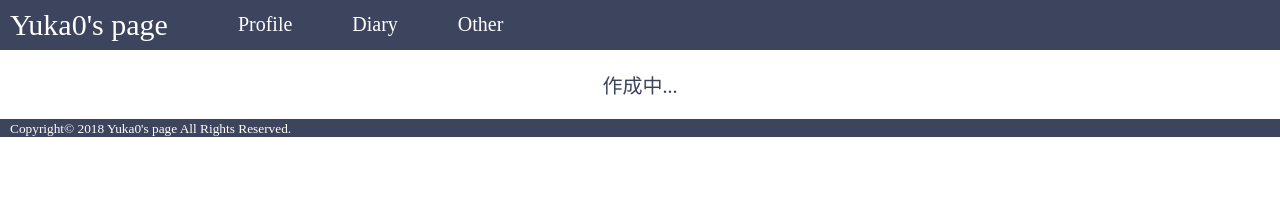
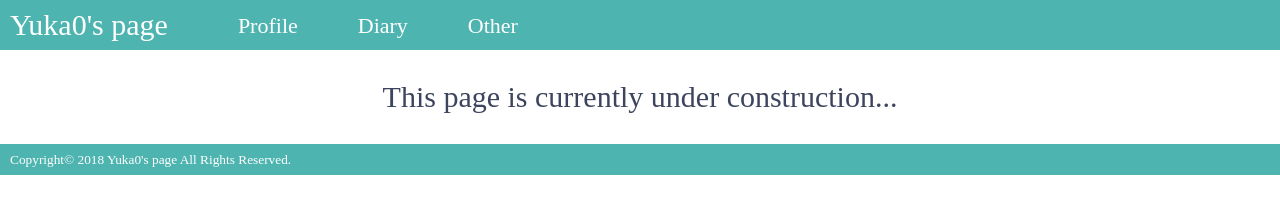
Before and after one commit to yuka0/yuka0.github.io, a plain HTML site: page index.html in a window 1280 px wide. Drawn offline with Linux system fonts and the light colour scheme.

Commit message:
change page style

```diff
--- a/index.html
+++ b/index.html
@@ -4,7 +4,7 @@
 <head>
     <meta charset="UTF-8">
     <title>
-        yuka0's Page
+        Yuka0's Page
     </title>
     <link rel="stylesheet" href="./main.css">
 </head>
@@ -26,7 +26,7 @@
 
     <!-- メイン -->
     <div class="main">
-        <p>作成中...</p>
+        <p>This page is currently under construction...</p>
     </div>
 
     <!--フッタ -->
--- a/main.css
+++ b/main.css
@@ -10,7 +10,8 @@ body {
 
 header {
     font-size: 15px;
-    background-color:#3D445E;
+    font-family: Times New Roman;
+    background-color:#4EB4B0;
     color: #FFFFFF;
     height: 50px;
     /*margin-top: 10px;
@@ -36,7 +37,7 @@ header {
 }
 
 .contents ul li {
-    font-size: 20px;
+    font-size: 22px;
 
     float: left;
     text-align: center;
@@ -53,20 +54,24 @@ header {
 
 .contents ul li a:hover {
     border-radius: 10px;
-    background-color: #4EB4B0;
+    /*background-color: #4EB4B0;
+    color: #3D445E;*/
     color: #3D445E;
 }
 
 
 .main {
-    font-size: 20px;
+    font-size: 30px;
+    font-family: Times New Roman;
     text-align: center;
 }
 
 
 footer {
+    font-family: Times New Roman;
     color: white;
-    background-color: #3D445E;
+    background-color: #4EB4B0;
     /*border-radius: 5px;*/
     padding-left: 10px;
+    line-height: 30px;
 }
```
